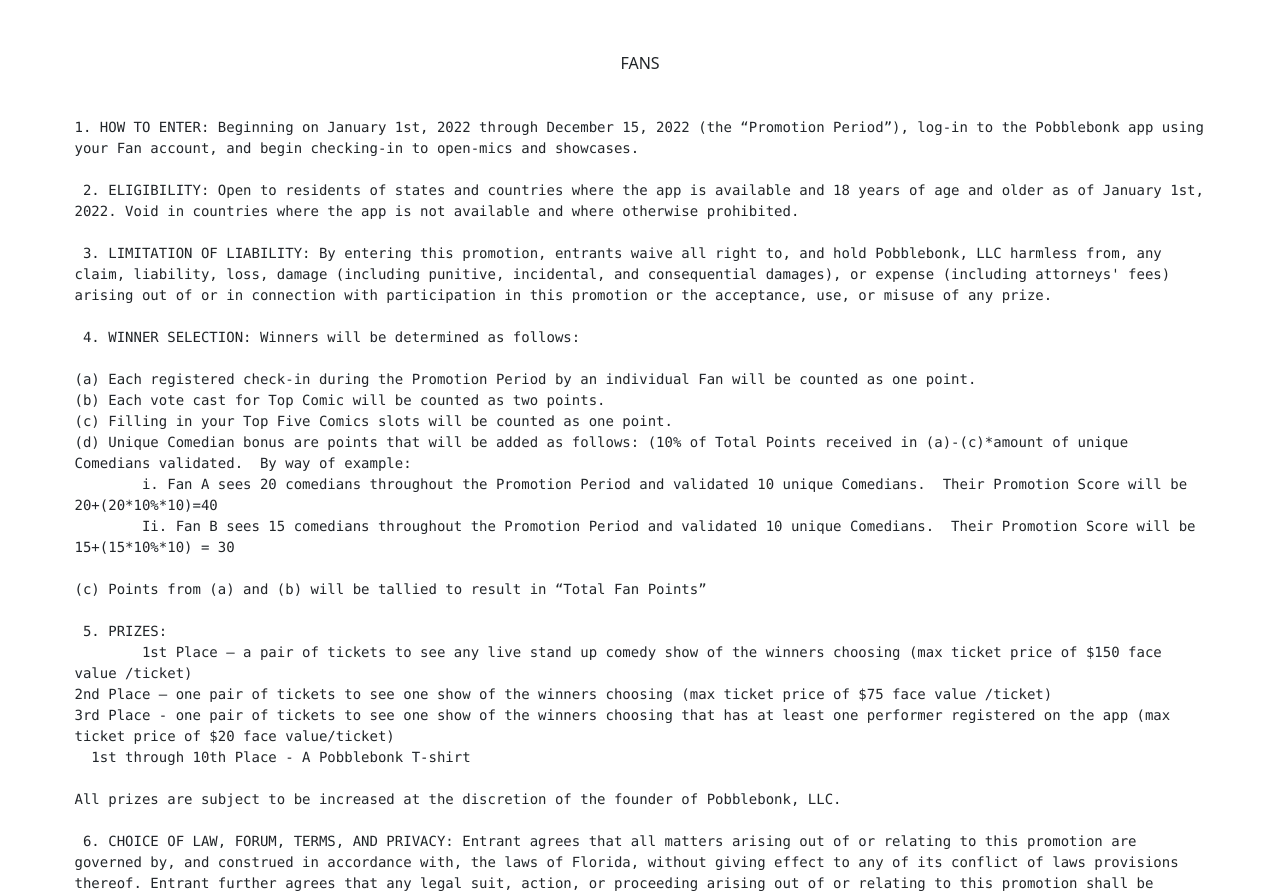
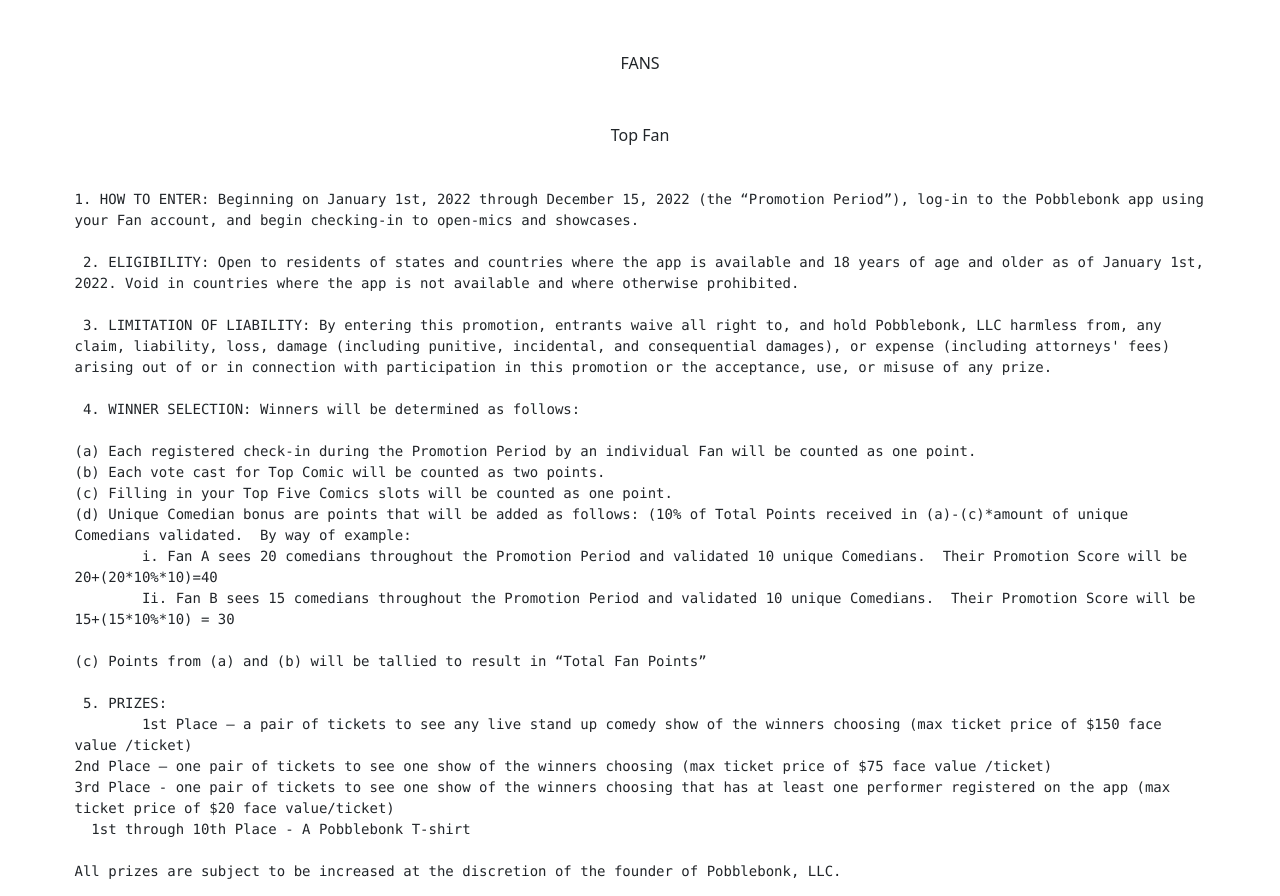
Before and after one commit to filifunk/pbk_website, a React (Create React App) app in the folder frontend/: page /Promotion23 in a window 1280 px wide. Shown: the part 3380-4276 px from the top of the page. Built offline with nearby package versions, Linux system fonts and the light colour scheme.

Commit message:
rules edit

```diff
--- a/frontend/src/pages/Promotion23.js
+++ b/frontend/src/pages/Promotion23.js
@@ -138,7 +138,10 @@
 			<br/>
 			<br/>
 			<br/>
-			<div class="centertext">FANS</div>
+			<div class="centertext">FANS</div><br/><br/>
+
+
+			<div class="centertext">Top Fan</div>
 
 
 			<pre>
```
Also changed, not shown: 7 other files (tests, documents, lock files or other folders).
